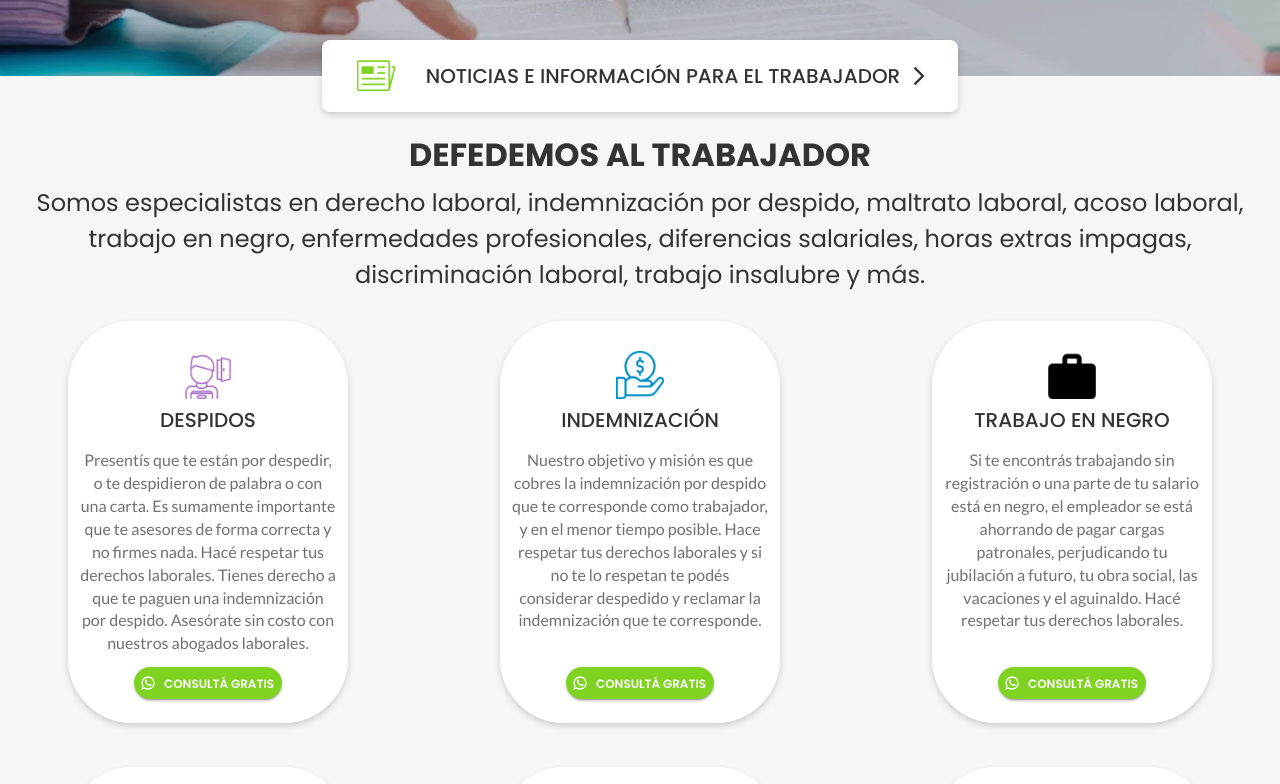
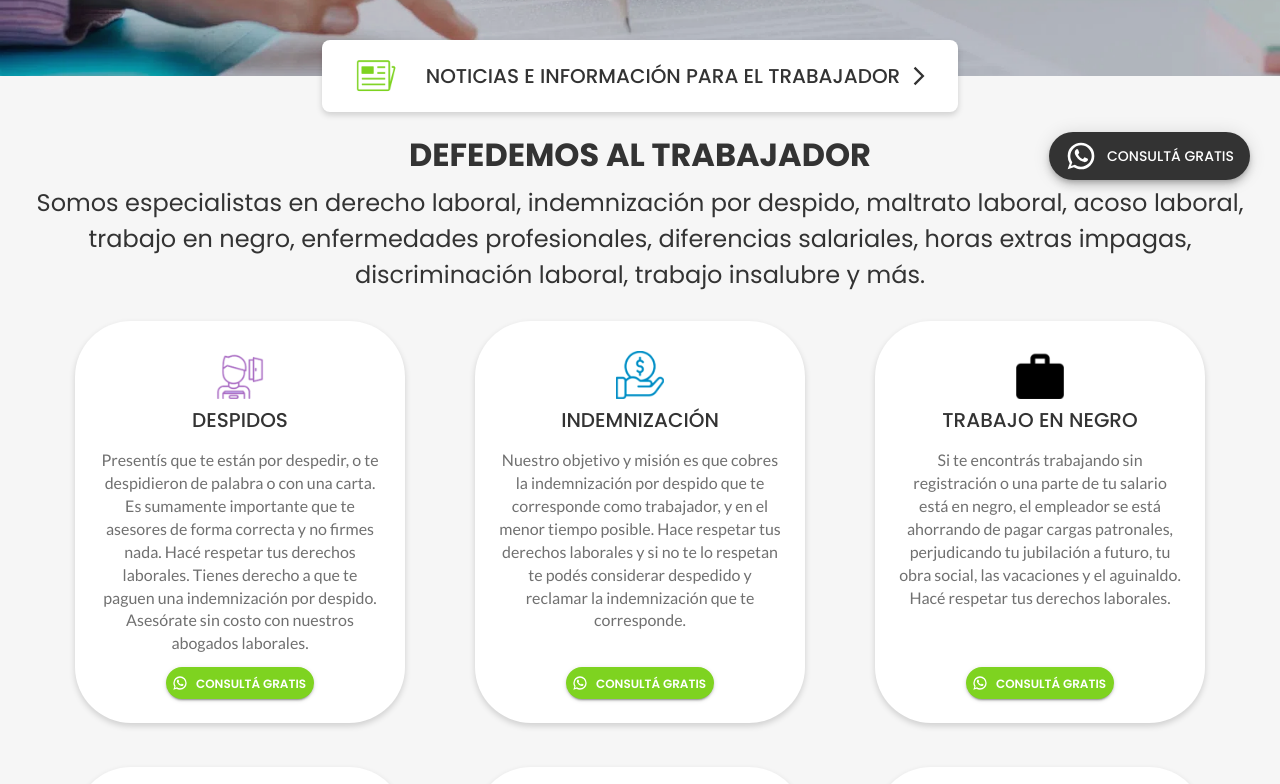
Before and after one commit to roperrott/abogados-landing, a React (Create React App) app: page / in a window 1280 px wide. Shown: the part 580-1364 px from the top of the page. Built offline with nearby package versions, Linux system fonts and the light colour scheme; no server answers.

Commit message:
fab and fixes

```diff
--- a/src/App.js
+++ b/src/App.js
@@ -3,6 +3,7 @@ import {
   Routes,
   Route,
 } from 'react-router-dom';
+import { FixedButton } from './components/FixedButton';
 import ScrollToTop from './components/ScrollToTop';
 import { Home } from './pages/home';
 import { News } from './pages/news';
@@ -10,6 +11,7 @@ import { NotFound } from './pages/notFound';
 
 function App() {
   return (
+    <>
       <Router>
         <ScrollToTop />
         <Routes>
@@ -18,6 +20,8 @@ function App() {
           <Route exact path="/*" element={<NotFound />} />
         </Routes>
       </Router>
+      <FixedButton />
+    </>
 
   );
 }
--- a/src/components/CardsContainer/index.js
+++ b/src/components/CardsContainer/index.js
@@ -5,8 +5,13 @@ import { cardsData } from '../../data/cardsData';
 
 export function CardsContainer() {
   return (
-    <Box sx={{ flexGrow: 1 }}>
-      <Grid justify="center" align="center" container spacing={{ xs: 2, md: 2 }} columns={{ xs: 1, sm: 8, md: 12 }}>
+    <Box sx={{ display: 'flex', justifyContent: 'center' }}>
+      <Grid
+        container
+        spacing={{ xs: 2, md: 2 }}
+        columns={{ xs: 1, sm: 8, md: 12 }}
+        sx={{ maxWidth: 1200 }}
+      >
         {
                 cardsData.map((data) => (
                   <Grid item xs={2} sm={4} md={4} key={data.title} style={{ display: 'flex', justifyContent: 'center' }}>
--- /dev/null
+++ b/src/components/FixedButton/index.js
@@ -0,0 +1,26 @@
+import { Fab, useMediaQuery, useTheme } from '@mui/material';
+import WhatsAppIcon from '@mui/icons-material/WhatsApp';
+
+export function FixedButton() {
+  const theme = useTheme();
+  const matches = useMediaQuery(theme.breakpoints.up('md'));
+  return (
+    <Fab
+      color="secondary"
+      variant={matches ? 'extended' : 'circular'}
+      href="https://wa.me/5492494025191"
+      target="_blank"
+      size="large"
+      rel="noopener noreferrer"
+      sx={{
+        position: 'fixed',
+        zIndex: 999,
+        right: 30,
+        bottom: 40,
+      }}
+    >
+      <WhatsAppIcon style={{ fontSize: 32, marginRight: matches ? 10 : 0 }} />
+      {matches && 'CONSULTÁ GRATIS'}
+    </Fab>
+  );
+}
--- a/src/components/Footer/index.css
+++ b/src/components/Footer/index.css
@@ -4,7 +4,7 @@
 }
 
 .footer-item {
-    padding-bottom: 24px;
+    padding-bottom: 80px;
 }
 
 .footer-img{
--- a/src/components/Form/index.js
+++ b/src/components/Form/index.js
@@ -65,7 +65,7 @@ export function Form() {
         align="center"
         id="contact-form"
         sx={{
-          position: 'absolute', height: 'auto', bgcolor: '#FFFFFF', alignItems: 'center', p: { xs: '24px 40px 28px', md: '60px 80px 28px' }, m: { xs: '0px 20px', md: '0px 80px' }, borderRadius: '64px', display: 'flex', flexDirection: 'column', bottom: 40, left: 0, right: 0,
+          position: 'absolute', height: 'auto', maxWidth: 700, bgcolor: '#FFFFFF', alignItems: 'center', p: { xs: '24px 40px 28px', md: '60px 80px 28px' }, m: { xs: '0px 20px', md: '0px auto' }, borderRadius: '64px', display: 'flex', flexDirection: 'column', bottom: 40, left: 0, right: 0,
         }}
       >
         <Typography variant="h5" sx={{ textAlign: 'center' }}>COMPLETÁ EL FORMULARIO PARA QUE TE CONTACTEMOS</Typography>
--- a/src/components/InfoCard/index.js
+++ b/src/components/InfoCard/index.js
@@ -17,7 +17,7 @@ export function InfoCard({
           </div>
                   )}
       />
-      <CardContent sx={{ p: '0px 12px 4px', flexGrow: 1 }}>
+      <CardContent sx={{ p: '0px 24px 4px', flexGrow: 1 }}>
         <Typography variant="body2">{content}</Typography>
       </CardContent>
       <CardActions>
--- a/src/components/NewsCard/index.js
+++ b/src/components/NewsCard/index.js
@@ -3,7 +3,7 @@ import {
   Card, CardMedia, Typography, CardContent, CardActions, Box,
 } from '@mui/material';
 import { useEffect, useState, useRef } from 'react';
-import defaultImg from '../../assets/informalWorkImg.jpg';
+import defaultImg from '../../assets/logo.svg';
 import './index.css';
 
 export function NewsCard({
@@ -45,7 +45,7 @@ export function NewsCard({
     <Card className="MuiNewsCard" variant="outlined" style={{ backgroundColor: '#F6F6F6' }}>
       <CardMedia
         component="img"
-        height="244px"
+        height="300px"
         width="280px"
         image={img ?? defaultImg}
         alt="Trabajo informal"
--- a/src/components/PageContent/index.js
+++ b/src/components/PageContent/index.js
@@ -5,8 +5,7 @@ export function PageContent() {
   return (
     <Box className="content-container">
       <Typography variant="h3" color="secondary" sx={{ pt: '60px', mb: '12px' }} align="center">DEFEDEMOS AL TRABAJADOR</Typography>
-      <Typography variant="body1" color="secondary" align="center">Somos especialistas en derecho laboral, indemnización por despido, maltrato laboral, acoso laboral, trabajo en negro, enfermedades profesionales, diferencias salariales, horas extras impagas, </Typography>
-      <Typography variant="body1" color="secondary" align="center">discriminación laboral, trabajo insalubre y más.</Typography>
+      <Typography variant="body1" color="secondary" align="center">Somos especialistas en derecho laboral, indemnización por despido, maltrato laboral, acoso laboral, trabajo en negro, enfermedades profesionales, diferencias salariales, horas extras impagas, discriminación laboral, trabajo insalubre y más.</Typography>
     </Box>
   );
 }
--- a/src/config/mui/MuiTheme.js
+++ b/src/config/mui/MuiTheme.js
@@ -136,17 +136,17 @@ export const Theme = createTheme({
       styleOverrides: {
         root: {
           backgroundColor: '#FFFFFF',
-          width: 280,
+          maxWidth: 330,
           display: 'flex',
           flexDirection: 'column',
           alignItems: 'center',
           boxShadow: '0px 3px 6px #00000029',
-          justifyContent: 'baselined',
-          borderRadius: 64,
+          borderRadius: 56,
           paddingBottom: 16,
           marginTop: 28,
           '&.MuiNewsCard': {
             width: '90%',
+            maxWidth: 1300,
             display: 'flex',
             flexDirection: 'row',
             boxShadow: 'none',
```
Lines whose indentation alone changed are shown as unchanged.
